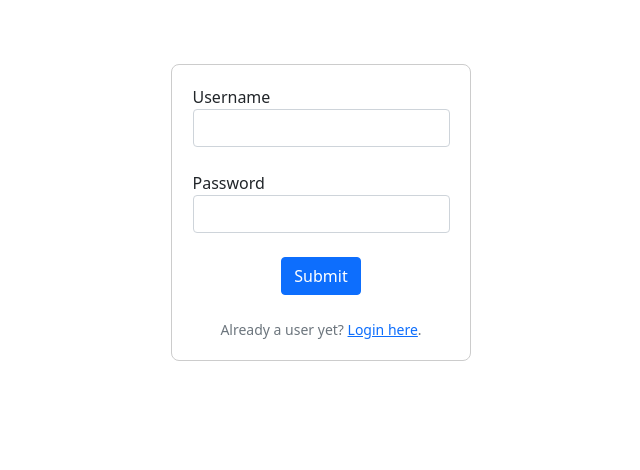
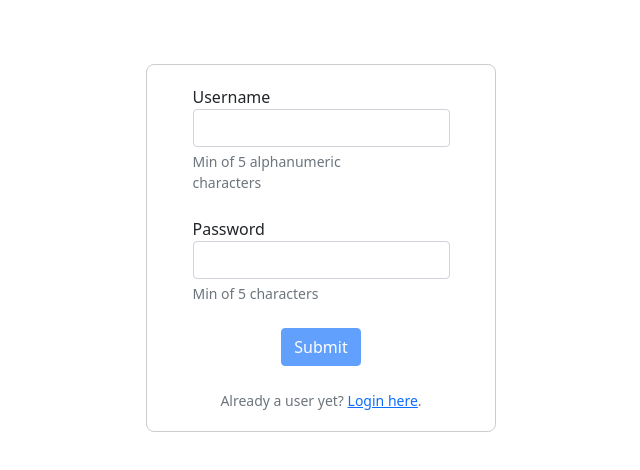
Before and after one commit to LauraGusmao/ebytr-todo, a React (Create React App) app in the folder client/: page /register in a window 1280 px wide. Shown: the top 470 px of the page, without its empty margins (319-959 px from the left). Built offline with nearby package versions, Linux system fonts and the light colour scheme.

Commit message:
feat: add validations to Login and Register forms

```diff
--- a/client/src/pages/Login/index.js
+++ b/client/src/pages/Login/index.js
@@ -1,5 +1,6 @@
 import React, { useState } from 'react';
 import { Link, Redirect } from 'react-router-dom';
+
 import { login } from '../../services/apiRequests';
 import './style.css';
 
@@ -7,14 +8,18 @@ function Login() {
   const [username, setUsername] = useState('');
   const [password, setPassword] = useState('');
   const [redirect, setRedirect] = useState(false);
+  const usernameFormat = /^[0-9a-zA-Z]+$/;
+  const minLength = 5;
 
   const handleLogin = async () => {
     try {
       const token = await login(username, password);
       localStorage.setItem('todo-token', token.data.token);
       setRedirect(true);
-    } catch (error) {
-      console.log(error.response.data);
+    } catch (err) {
+      console.log(err.response.data);
+      // eslint-disable-next-line no-alert
+      alert('Invalid data');
     }
   };
 
@@ -46,6 +51,9 @@ function Login() {
         <button
           type="button"
           className="btn btn-primary"
+          disabled={ !usernameFormat.test(username)
+            || username.length < minLength
+            || password.length < minLength }
           onClick={ handleLogin }
         >
           Login
--- a/client/src/pages/Register/index.js
+++ b/client/src/pages/Register/index.js
@@ -4,9 +4,11 @@ import { registerUser } from '../../services/apiRequests';
 import './style.css';
 
 function Register() {
-  const [usernameRegister, setUsernameRegister] = useState('');
-  const [passwordRegister, setPasswordRegister] = useState('');
+  const [username, setUsername] = useState('');
+  const [password, setPassword] = useState('');
   const [success, setSuccess] = useState(false);
+  const usernameFormat = /^[0-9a-zA-Z]+$/;
+  const minLength = 5;
 
   useEffect(() => {
     const TWO_SEC = 2000;
@@ -18,15 +20,17 @@ function Register() {
 
   const handleRegister = async () => {
     try {
-      const register = await registerUser(usernameRegister, passwordRegister);
+      const register = await registerUser(username, password);
 
       if (register.data.message) {
         setSuccess(true);
-        setUsernameRegister('');
-        setPasswordRegister('');
+        setUsername('');
+        setPassword('');
       }
     } catch (error) {
       console.log(error.response.data);
+      // eslint-disable-next-line no-alert
+      alert('Invalid data');
     }
   };
 
@@ -40,9 +44,11 @@ function Register() {
               type="text"
               className="form-control"
               id="username"
-              value={ usernameRegister }
-              onChange={ (event) => setUsernameRegister(event.target.value) }
+              value={ username }
+              onChange={ (event) => setUsername(event.target.value) }
             />
+            <div className="form-text mb-0">Min of 5 alphanumeric</div>
+            <div className="form-text mt-0">characters</div>
           </label>
         </div>
         <div className="mb-3">
@@ -52,14 +58,17 @@ function Register() {
               type="password"
               className="form-control"
               id="password"
-              value={ passwordRegister }
-              onChange={ (event) => setPasswordRegister(event.target.value) }
+              value={ password }
+              onChange={ (event) => setPassword(event.target.value) }
             />
+            <div className="form-text">Min of 5 characters</div>
           </label>
         </div>
         <button
           type="button"
           className="btn btn-primary"
+          disabled={ !usernameFormat.test(username) || username.length < minLength
+            || password.length < minLength }
           onClick={ handleRegister }
         >
           Submit
--- a/client/src/pages/Register/style.css
+++ b/client/src/pages/Register/style.css
@@ -6,5 +6,5 @@
   flex-direction: column;
   margin: 5vw auto;
   padding: 20px;
-  width: 300px;
+  width: 350px;
 }
```
